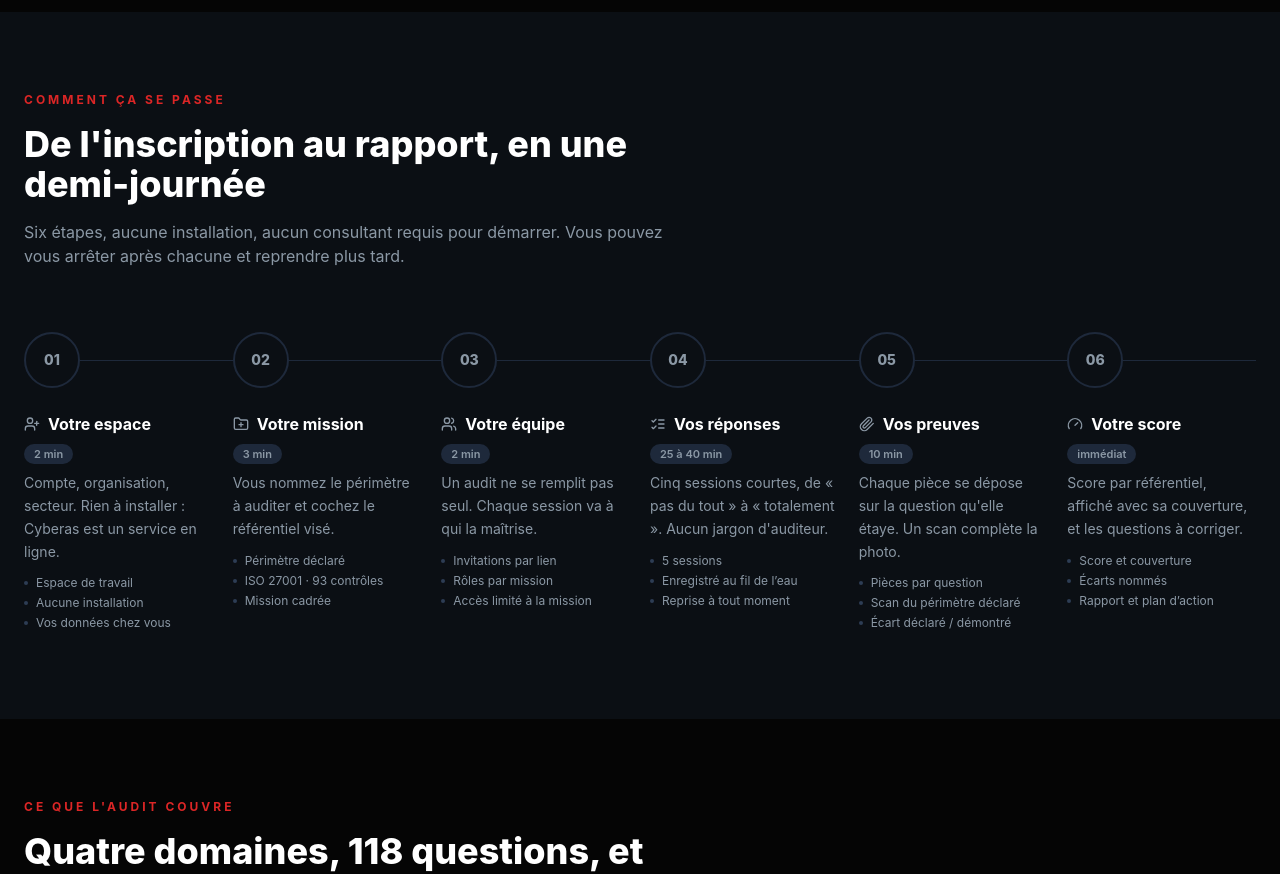
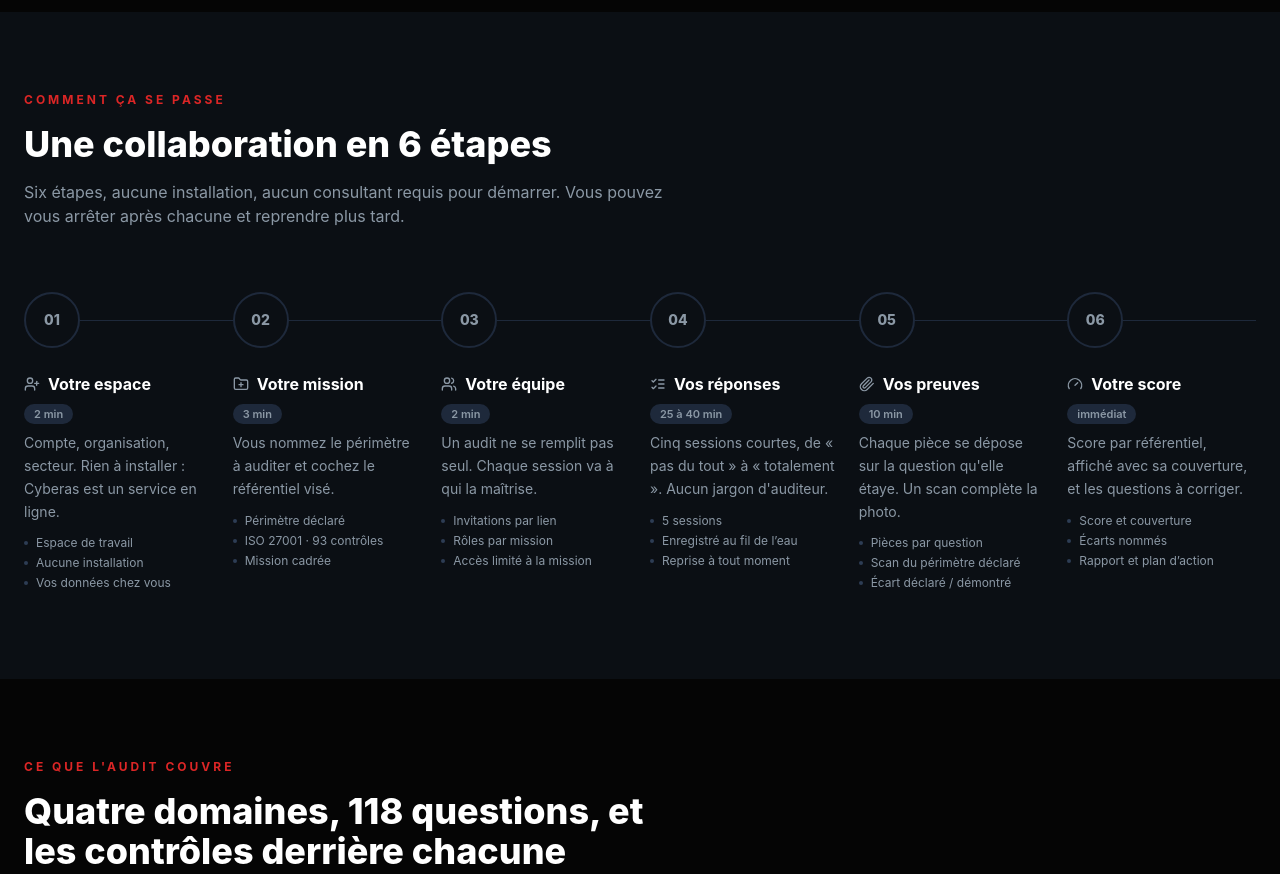
Before and after one commit to JuniorMinkoSon/CYBERAS-INTELLIGENCE, a React (Vite) app in the folder frontend/: page / in a window 1280 px wide. Shown: the part 2640-3514 px from the top of the page. Built offline with nearby package versions, Linux system fonts and the light colour scheme; no server answers.

Commit message:
copy(prise en main): titre de section
Co-Authored-By: Claude Opus 5 <noreply@anthropic.com>

```diff
--- a/frontend/src/components/marketing/PriseEnMain.tsx
+++ b/frontend/src/components/marketing/PriseEnMain.tsx
@@ -149,7 +149,7 @@ export function PriseEnMain() {
       <div className="mx-auto max-w-7xl">
         <SectionLabel>Comment ça se passe</SectionLabel>
         <h2 className="mt-4 max-w-2xl text-3xl font-extrabold text-white sm:text-4xl">
-          De l'inscription au rapport, en une demi-journée
+          Une collaboration en 6 étapes
         </h2>
         <p className="mt-4 max-w-2xl text-text-on-dark-muted">
           Six étapes, aucune installation, aucun consultant requis pour démarrer.
```
